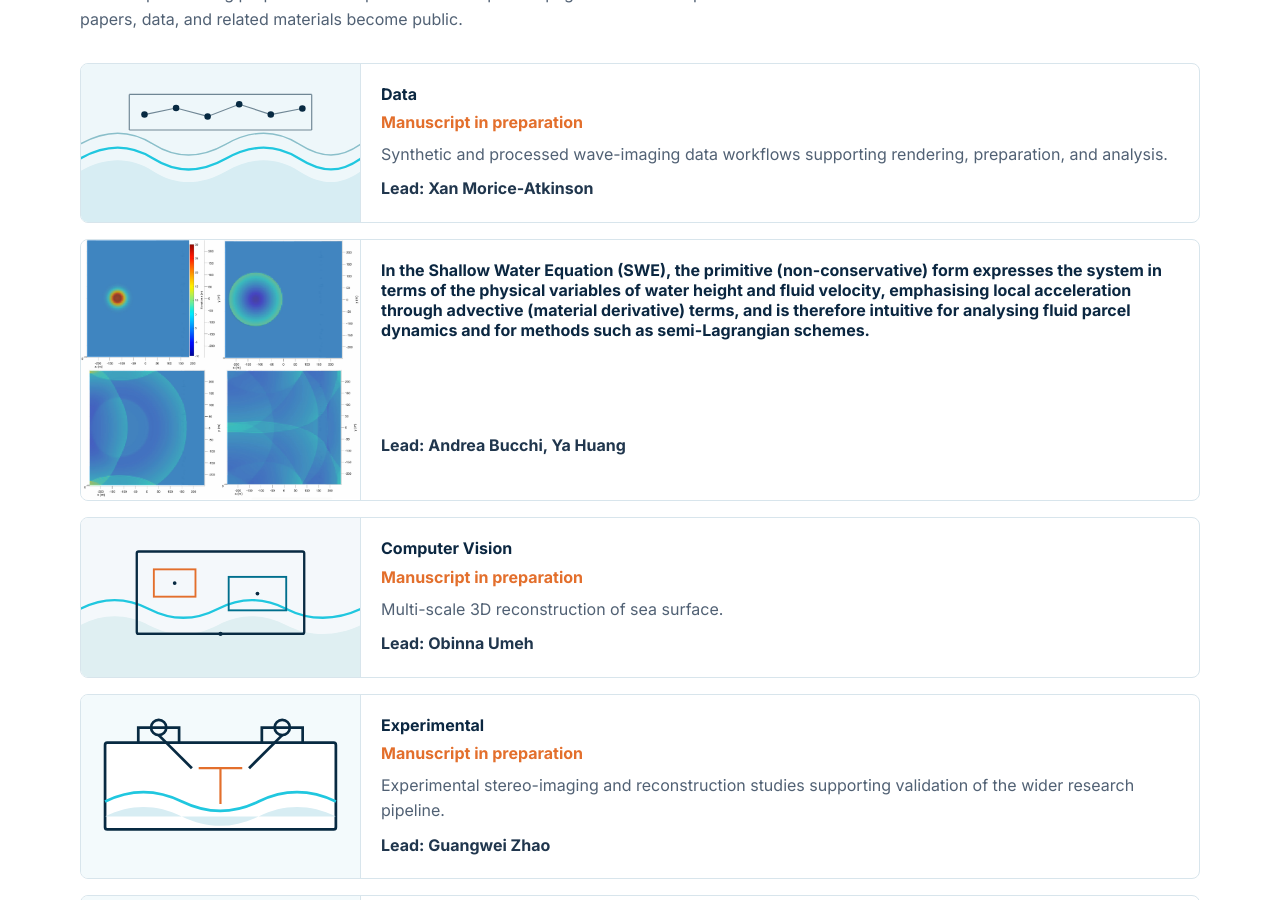
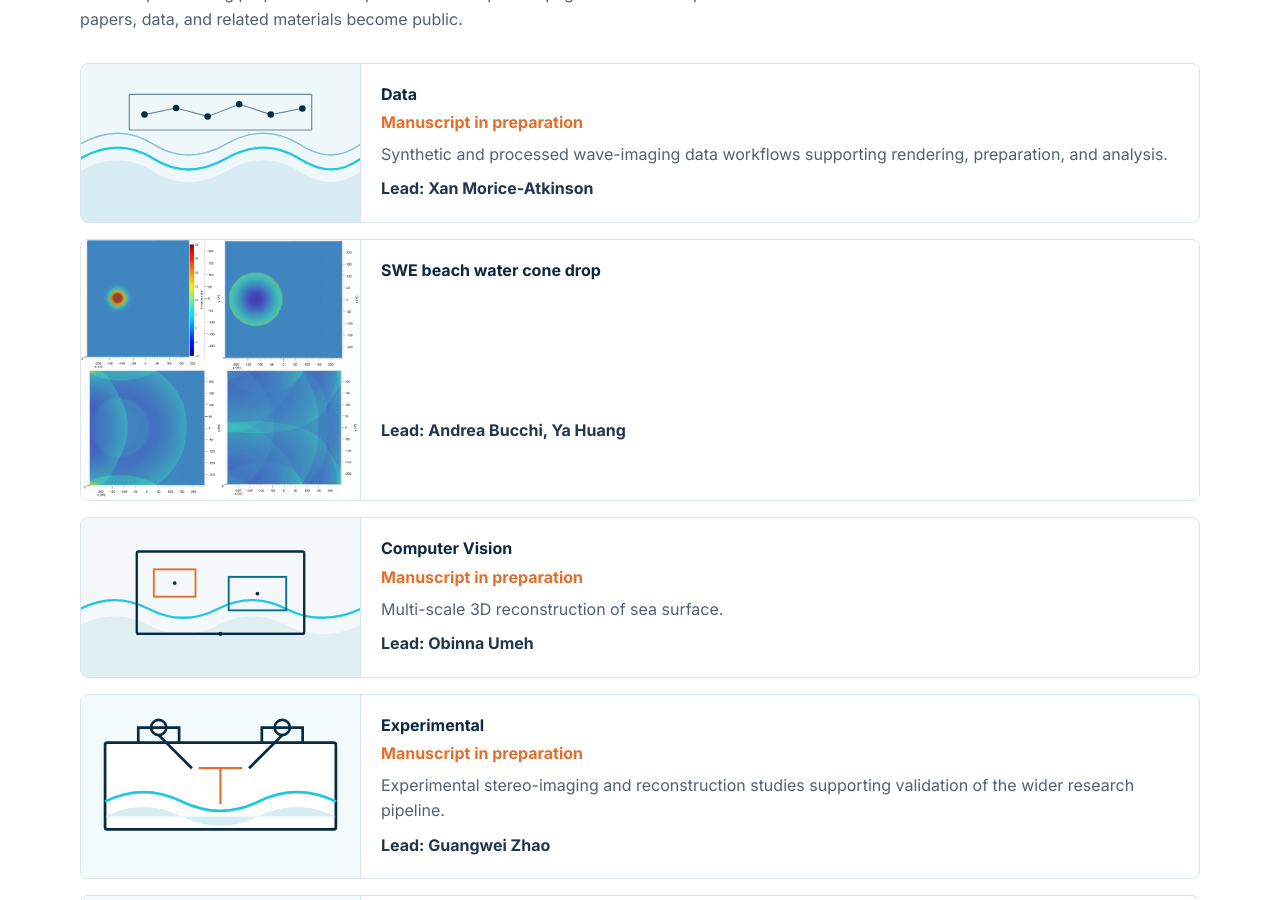
Before and after one commit to stereoocean/stereoocean.github.io, a Jekyll site: the page built from index.md, in a window 1280 px wide and 900 px high, scrolled down 873 px. Built offline with Jekyll 4.4.1, drawn with Linux system fonts in a browser that asks for light colours.

Commit message:
Revise titles and enhance SWE documentation
Updated titles and added new sections for SWE beach slope and obstruction water cone drop.

```diff
--- a/_outputs/yah_1.md
+++ b/_outputs/yah_1.md
@@ -1,16 +1,17 @@
 ---
-title: Shallow water equation beach water cone drop
-output_title: In the Shallow Water Equation (SWE), the primitive (non-conservative) form expresses the system in terms of the physical variables of water height and fluid velocity, emphasising local acceleration through advective (material derivative) terms, and is therefore intuitive for analysing fluid parcel dynamics and for methods such as semi-Lagrangian schemes.
+title: Shallow Water Equation (SWE) modelling
+output_title: SWE beach water cone drop
 lead: Andrea Bucchi, Ya Huang
 image: /assets/img/outputs/swe1.png
 order: 1
 description:
 ---
+
+### SWE beach slope water cone drop
 <video controls width="100%">
   <source src="/assets/img/outputs/muller7_swe_beach_v1.mp4" type="video/mp4">
   Your browser does not support the video tag.
 </video>
-
 In the Shallow Water Equation (SWE), the primitive (non-conservative) form expresses the system in terms of the physical variables of water height and fluid velocity, emphasising local acceleration through advective (material
 derivative) terms, and is therefore intuitive for analysing fluid parcel dynamics and for methods such as
 semi-Lagrangian schemes. However, because it is not written explicitly as a conservation law, it only
@@ -21,3 +22,6 @@ The conservative form is less directly tied to velocity evolution and less natur
 trajectory-based discretisations, whereas the primitive form—while more suitable for semi-Lagrangian
 approaches—sacrifices strict conservation and can fail to capture correct jump conditions unless special
 treatments are introduced.
+
+### SWE beach obstruction water cone drop
+The test
```
